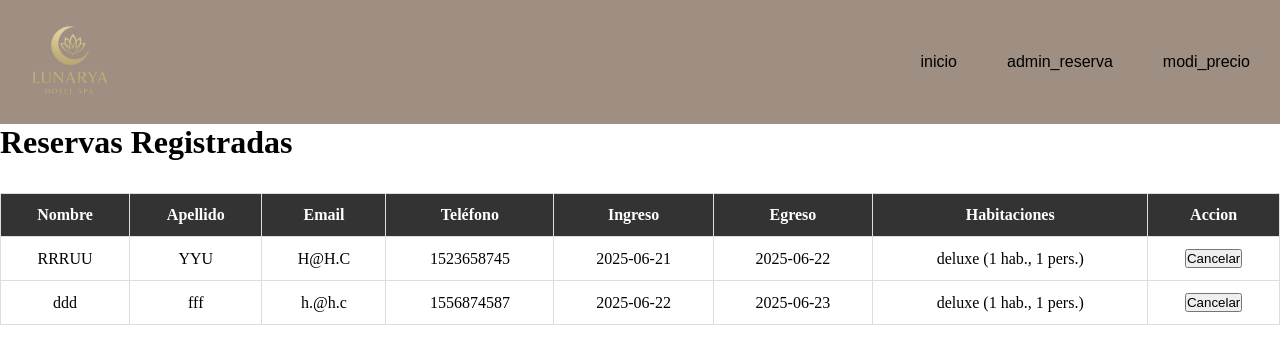
After one commit to Alexis-busta74/Lunarya-Hotel-Spa, a Flask app: page /admin_reserva in a window 1280 px wide. The commit adds this page. Shown: the top 364 px of the page. Run offline with Flask 3, Linux system fonts and the light colour scheme; data comes from the database, SQL or seed files in the repository; both versions use the stored data as it was before the commit.

Commit message:
PAGINA DE ADMIN

```diff
--- a/app.py
+++ b/app.py
@@ -2,6 +2,7 @@ from flask import Flask, render_template, request, jsonify
 from flask_cors import CORS
 import sqlite3
 import os
+import json
 
 app = Flask(__name__)
 CORS(app)
@@ -78,8 +79,32 @@ def reservar():
 def mensaje_reservar():
     return render_template('mensaje_reserva.html')
 
+@app.route('/admin_reserva')
+def admin_reserva():
+    return render_template('admin_reserva.html')
 
+@app.route('/login')
+def login():
+    return render_template('login.html')
 
+@app.route('/modi_precio')
+def modi_precio():
+    return render_template('modi_precio.html')
+
+# API para recibir datos del login.HTML
+
+@app.route('/api/login', methods=['POST'])
+def api_login():
+    data = request.get_json()
+    username = data.get('username', '').strip()
+    password = data.get('password', '').strip()
+
+    # Usuario y clave fijos
+    if username == 'ADMINISTRADOR' and password == 'ADMIN123':
+        # Login correcto
+        return jsonify({'mensaje': 'Login exitoso'}), 200
+    else:
+        return jsonify({'error': 'Usuario o clave incorrectos'}), 401
 
 
 # API para recibir datos del formulario CONTACTO.HTML
@@ -106,7 +131,7 @@ def guardar_contacto():
 
     return jsonify({'mensaje': 'Contacto guardado correctamente'}), 200
 
-# API para recibir datos del formulario RESRVAR.HTML
+# API para recibir datos del formulario RESERVAR.HTML
 
 @app.route('/api/reserva', methods=['POST'])
 def guardar_reserva():
@@ -118,21 +143,61 @@ def guardar_reserva():
     telefono = data.get('telefono')
     fecha_ingreso = data.get('fecha_ingreso')
     fecha_egreso = data.get('fecha_egreso')
-    habitaciones = data.get('habitaciones')  # será un string JSON con los datos
+    personas = data.get('personas', 1)
+    habitaciones = data.get('habitaciones', {})
 
     if not (nombre and apellido and email and fecha_ingreso and fecha_egreso and habitaciones):
         return jsonify({'error': 'Faltan datos obligatorios'}), 400
+
+
+    # Si habitaciones llega como dict, guardamos como JSON string
+    if isinstance(habitaciones, dict):
+        habitaciones_str = json.dumps(habitaciones)
+    else:
+        habitaciones_str = habitaciones  # asumiendo string
 
     with sqlite3.connect(DB_NAME) as conn:
         cursor = conn.cursor()
         cursor.execute('''
             INSERT INTO reserva (nombre, apellido, email, telefono, fecha_ingreso, fecha_egreso, habitaciones)
             VALUES (?, ?, ?, ?, ?, ?, ?)
-        ''', (nombre, apellido, email, telefono, fecha_ingreso, fecha_egreso, habitaciones))
+        ''', (nombre, apellido, email, telefono, fecha_ingreso, fecha_egreso, habitaciones_str))
         conn.commit()
 
     return jsonify({'mensaje': 'Reserva guardada correctamente'}), 200
 
+# API para MOSTRAR  datos del formulario RESERVAR.HTML
+@app.route('/api/reservas', methods=['GET'])
+def obtener_reservas():
+    with sqlite3.connect(DB_NAME) as conn:
+        cursor = conn.cursor()
+        cursor.execute("""
+            SELECT id, nombre, apellido, email, telefono, fecha_ingreso, fecha_egreso, habitaciones FROM reserva
+        """)
+        rows = cursor.fetchall()
+        reservas = []
+        for row in rows:
+            reservas.append({
+                'id': row[0],
+                'nombre': row[1],
+                'apellido': row[2],
+                'email': row[3],
+                'telefono': row[4],
+                'fecha_ingreso': row[5],
+                'fecha_egreso': row[6],
+                'habitaciones': row[7]  # cadena JSON
+            })
+    return jsonify(reservas)
+
+# cancelar reserva
+
+@app.route('/api/reservas/<int:reserva_id>', methods=['DELETE'])
+def cancelar_reserva(reserva_id):
+    with sqlite3.connect(DB_NAME) as conn:
+        cursor = conn.cursor()
+        cursor.execute("DELETE FROM reserva WHERE id = ?", (reserva_id,))
+        conn.commit()
+    return jsonify({'mensaje': 'Reserva cancelada exitosamente'}), 200
 
 # Iniciar servidor
 if __name__ == '__main__':
--- a/static/css/style.css
+++ b/static/css/style.css
@@ -244,6 +244,26 @@ nav {
     padding-left: 40px;
     align-items: flex-start;
     gap: 60px;
+    position: relative;
+}
+.footer-login {
+    position: absolute;
+    bottom: 10px;
+    right: 40px;
+    text-align: right;
+    font-family: sans-serif;
+    font-size: 14px;
+}
+.footer-login a {
+    display: block;
+    color: #444;
+    text-decoration: none;
+    margin-bottom: 6px;
+    font-weight: bold;
+}
+
+.footer-login a:hover {
+    text-decoration: underline;
 }
 
 
--- a/static/javascript/valida_reserva.js
+++ b/static/javascript/valida_reserva.js
@@ -1,3 +1,4 @@
+
 document.addEventListener('DOMContentLoaded', function () {
   const form = document.getElementById('form_datos_reserva');
   const boton = document.getElementById('boton_reserva');
@@ -217,6 +218,5 @@ function validarHabitaciones() {
     alert("Debe seleccionar personas y habitaciones en al menos una de las opciones disponibles.");
     return false;
   }
-
   return true;
 }
--- /dev/null
+++ b/templates/admin_reserva.html
@@ -0,0 +1,110 @@
+<!DOCTYPE html>
+<html lang="es">
+<head>
+  <meta charset="UTF-8" />
+  <meta name="viewport" content="width=device-width, initial-scale=1.0" />
+  <title>Admin - Reservas</title>
+  <link rel="stylesheet" href="../static/css/style.css" />
+  <style>
+    table {
+      width: 100%;
+      border-collapse: collapse;
+      margin-top: 2rem;
+    }
+    th, td {
+      border: 1px solid #ddd;
+      padding: 12px;
+      text-align: center;
+    }
+    th {
+      background-color: #333;
+      color: white;
+    }
+  </style>
+</head>
+<body>
+  <header>
+    <nav>
+      <a href="./"><img src="../static/imagenes/Lunarya.png" alt="Logo" class="logo" /></a>
+      <ul class="menu">
+        <li><a href="/login">inicio</a></li>
+        <li><a href="/admin_reserva">admin_reserva</a></li>
+        <li><a href="/modi_precio">modi_precio</a></li>
+      </ul>
+    </nav>
+  </header>
+
+  <main>
+    <h1>Reservas Registradas</h1>
+    <table id="tabla_reservas">
+      <thead>
+        <tr>
+          <th>Nombre</th>
+          <th>Apellido</th>
+          <th>Email</th>
+          <th>Teléfono</th>
+          <th>Ingreso</th>
+          <th>Egreso</th>
+          <th>Habitaciones</th>
+          <th>Accion</th>
+        </tr>
+      </thead>
+      <tbody>
+        <!-- Datos dinámicos -->
+      </tbody>
+    </table>
+  </main>
+
+  <script>
+  function formatearHabitaciones(habitacionesStr) {
+  try {
+    const habitaciones = JSON.parse(habitacionesStr);
+    let resultado = [];
+    for (const tipo in habitaciones) {
+      const cant = habitaciones[tipo].habitaciones || "0";
+      const pers = habitaciones[tipo].personas || "0";
+      if (parseInt(cant) > 0) {
+        resultado.push(`${tipo} (${cant} hab., ${pers} pers.)`);
+      }
+    }
+    return resultado.join("; ");
+  } catch {
+    return "No disponible";
+  }
+}
+
+  fetch('/api/reservas')
+    .then(response => response.json())
+    .then(data => {
+      const tbody = document.querySelector('#tabla_reservas tbody');
+      tbody.innerHTML = "";  // Limpiar tabla antes
+      data.forEach(reserva => {
+        const fila = document.createElement('tr');
+        fila.innerHTML = `
+          <td>${reserva.nombre}</td>
+          <td>${reserva.apellido}</td>
+          <td>${reserva.email}</td>
+          <td>${reserva.telefono || ''}</td>
+          <td>${reserva.fecha_ingreso}</td>
+          <td>${reserva.fecha_egreso}</td>
+          <td>${formatearHabitaciones(reserva.habitaciones)}</td>
+          <td><button onclick="cancelarReserva(${reserva.id})">Cancelar</button></td>
+        `;
+        tbody.appendChild(fila);
+      });
+    });
+
+  function cancelarReserva(id) {
+    if (!confirm("¿Seguro que deseas cancelar esta reserva?")) return;
+    fetch(`/api/reservas/${id}`, { method: 'DELETE' })
+      .then(res => res.json())
+      .then(data => {
+        alert(data.mensaje);
+        location.reload();
+      });
+  }
+</script>
+
+  </script>
+</body>
+</html>
--- a/templates/index.html
+++ b/templates/index.html
@@ -131,6 +131,12 @@
       <h4>RED SOCIAL</h4>
       <p>@Lunaryahotek</p>
     </div>
+
+    <!-- Mover este div DENTRO del footer-container -->
+    <div class="footer-login">
+      <a href="/login">Login</a>
+      <p><a href="/reservar">Reservar</a></p>
+    </div>
   </div>
 </footer>
 
```
Also changed, not shown: templates/login.html (added, +92 -0 lines), templates/modi_precio.html (added, +77 -0 lines), contactos.db, instance/contactos.db (deleted). Lines whose indentation alone changed are shown as unchanged.
